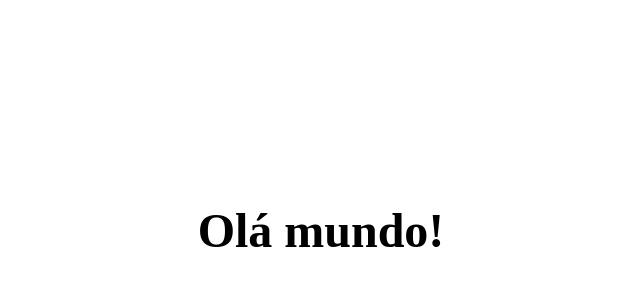
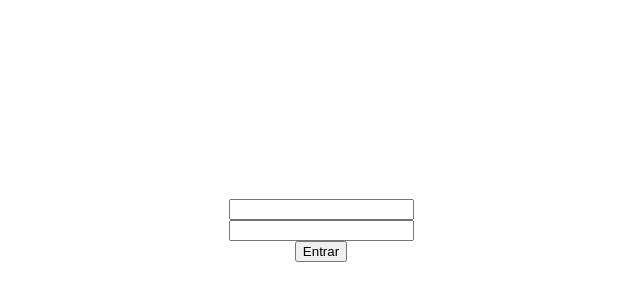
Before and after one commit to EduardoLopes00/IgniteReact05-Auth, a Next.js app: page / in a window 1280 px wide. Shown: the part 178-478 px from the top of the page, without its empty margins (327-967 px from the left). Built offline with nearby package versions, Linux system fonts and the light colour scheme.

Commit message:
Creating screen and context to Auth

```diff
--- /dev/null
+++ b/contexts/AuthContext.tsx
@@ -0,0 +1,31 @@
+import { createContext, ReactNode } from 'react';
+
+type SignInCredentials = {
+    email: string;
+    password: string;
+}
+
+type AuthContextData = {
+    signIn(credentials: SignInCredentials): Promise<void>;
+    isAuthenticated: boolean;
+}
+
+type AuthProviderProps = {
+    children: ReactNode
+}
+
+export const AuthContext = createContext({} as AuthContextData)
+
+export function AuthProvider({children}: AuthProviderProps) {
+    const isAuthenticated = false;
+
+    async function signIn({email, password}: SignInCredentials): Promise<void> {
+        console.log({email, password})
+    }
+
+    return (
+        <AuthContext.Provider value={{signIn, isAuthenticated}}>
+            {children}
+        </AuthContext.Provider>
+    )
+}
--- a/pages/_app.tsx
+++ b/pages/_app.tsx
@@ -1,8 +1,13 @@
 
 import type { AppProps } from 'next/app'
+import { AuthProvider } from '../contexts/AuthContext'
 
 function MyApp({ Component, pageProps }: AppProps) {
-  return <Component {...pageProps} />
+  return (
+    <AuthProvider>
+      <Component {...pageProps} />
+    </AuthProvider>
+  )
 }
 
 export default MyApp
--- a/pages/index.tsx
+++ b/pages/index.tsx
@@ -1,18 +1,34 @@
 import type { NextPage } from 'next'
-import Head from 'next/head'
-import Image from 'next/image'
+import {useContext, useState, FormEvent} from 'react'
+import { AuthContext } from '../contexts/AuthContext';
+
 import styles from '../styles/Home.module.css'
 
-const Home: NextPage = () => {
+
+
+export default function Home() {
+  const [email, setEmail] = useState<string>('');
+  const [password, setPassword] = useState<string>('');
+
+  const { signIn } = useContext(AuthContext);
+
+  async function handleSubmit(event: FormEvent) {
+    event.preventDefault();
+
+    const data = {
+      email,
+      password
+    }
+
+    await signIn(data);
+  }
+
   return (
-    <div className={styles.container}>
+    <form onSubmit={handleSubmit} className={styles.container}>
+      <input type="text" value={email} onChange={e => setEmail(e.target.value)} />
+      <input type="password" value={password} onChange={e => setPassword(e.target.value)} />
+      <button type="submit">Entrar</button>
 
-        <h1 className={styles.title}>
-          Olá mundo!
-        </h1>
-
-    </div>
+    </form>
   )
 }
-
-export default Home
--- a/styles/Home.module.css
+++ b/styles/Home.module.css
@@ -2,10 +2,12 @@
     width: 100vw;
     height: 100vh;
 
+    flex-direction: column;
 
     font-size: 24px;
     display: flex;
     justify-content: center;
     align-items: center;
 
+
 }
```
